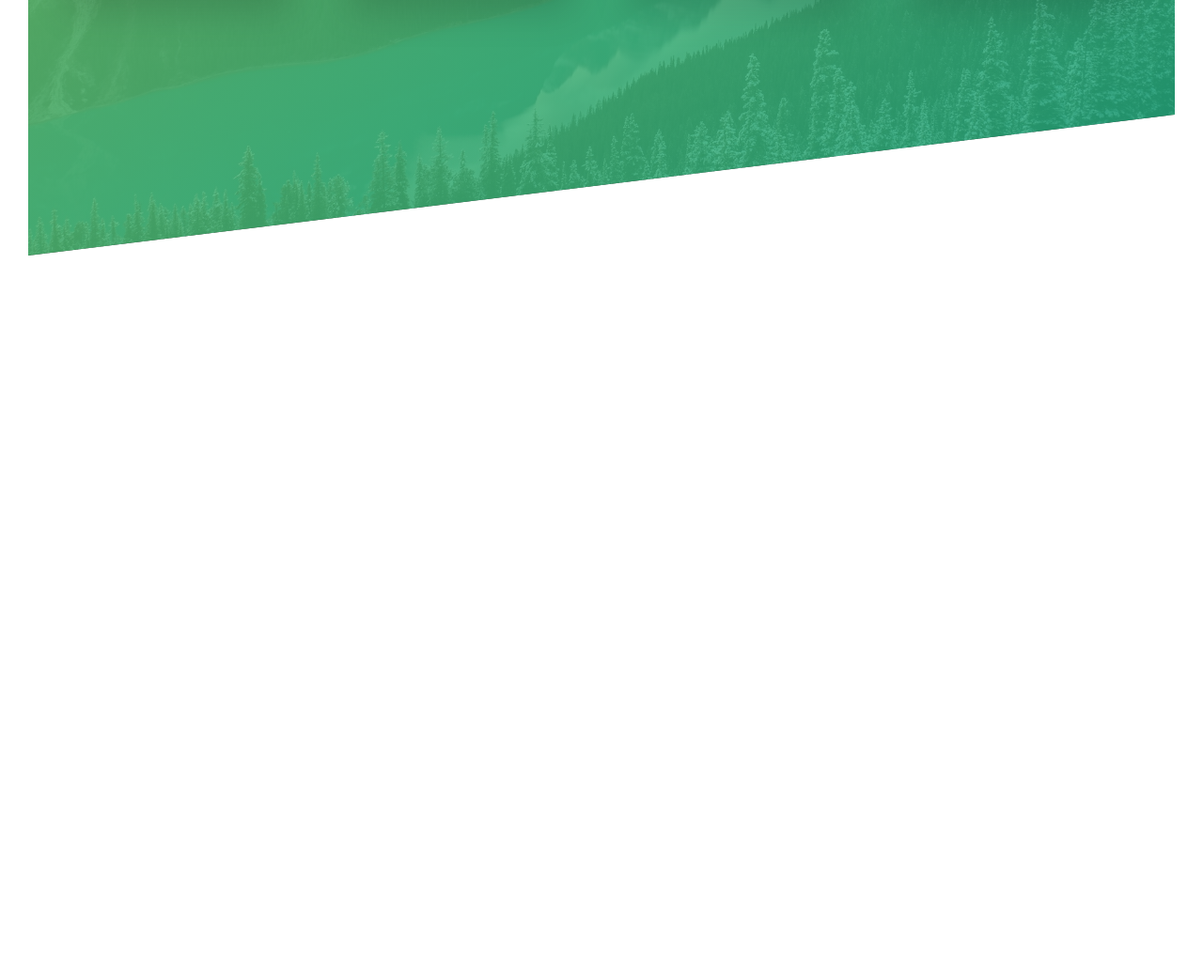
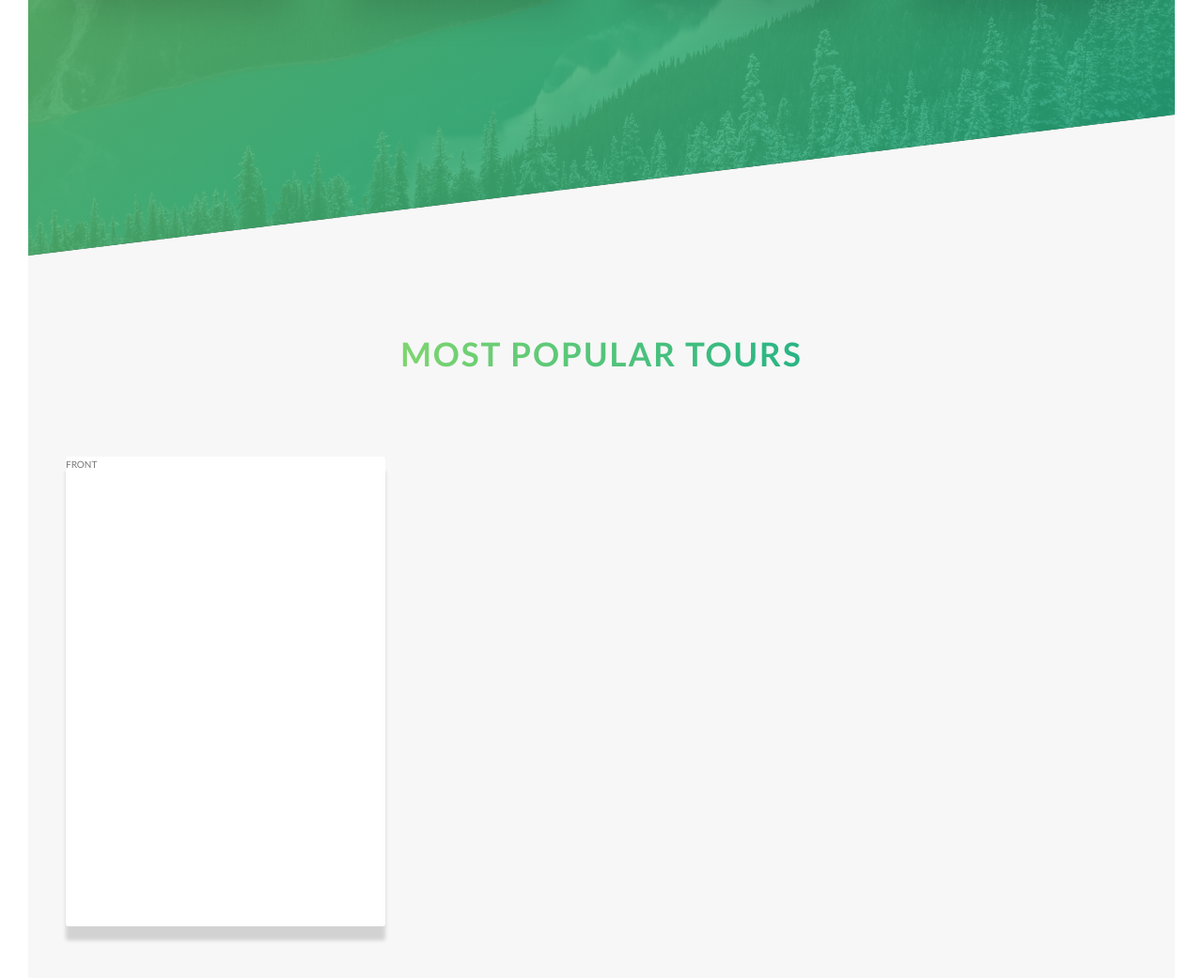
Before and after one commit to lauraenria/Natours-Project, a website: page index.html in a window 1280 px wide. Shown: the part 2014-3055 px from the top of the page at 94% size. Before the commit the page ends 2286 px from the top, so only its background shows below. Drawn offline with Linux system fonts and the light colour scheme.

Commit message:
build the Tours Section - Part 1 add card

```diff
--- a/index.html
+++ b/index.html
@@ -33,6 +33,7 @@
     </header>
     <!-- main -->
     <main>
+        <!-- about section -->
         <section class="section-about">
             <div class="u-center-text u-margin-bottom-big">
                 <h2 class="heading-secondary">
@@ -67,10 +68,10 @@
                 </div>
             </div>
         </section>
-
+        <!-- features section -->
         <section class="section-features">
-
             <div class="row">
+                <!-- world box -->
                 <div class="col-1-of-4">
                     <div class="feature-box">
                         <i class="feature-box__icon icon-basic-world"></i>
@@ -81,6 +82,7 @@
                         </p>
                     </div>
                 </div>
+                <!-- compass box -->
                 <div class="col-1-of-4">
                     <div class="feature-box">
                         <i class="feature-box__icon icon-basic-compass"></i>
@@ -91,6 +93,7 @@
                         </p>
                     </div>
                 </div>
+                <!-- map box -->
                 <div class="col-1-of-4">
                     <div class="feature-box">
                         <i class="feature-box__icon icon-basic-map"></i>
@@ -101,6 +104,7 @@
                         </p>
                     </div>
                 </div>
+                <!-- heart box -->
                 <div class="col-1-of-4">
                     <div class="feature-box">
                         <i class="feature-box__icon icon-basic-heart"></i>
@@ -113,7 +117,24 @@
                 </div>
             </div>
         </section>
+        <!-- most popular tours section -->
+        <section class="section-tours">
+            <div class="u-center-text u-margin-bottom-big">
+                <h2 class="heading-secondary">
+                    Most popular tours
+                </h2>
+            </div>
+            <div class="row">
+                <!-- card box -->
+                <div class="col-1-of-3">
+                    <div class="card">
+                        <div class="card__side card__side--front">FRONT</div>
+                        <div class="card__side card__side--back card__side--back-1">BACK</div>
+                    </div>
+                </div>
 
+            </div>
+        </section>
     </main>
     <!-- <section class="grid-test">
         <div class="row">
--- a/sass/abstracts/_variables.scss
+++ b/sass/abstracts/_variables.scss
@@ -2,6 +2,12 @@
 $color-primary:#55c57a;
 $color-primary-light:#7ed56f;
 $color-primary-dark:#28b485;
+
+$color-secondary-light: #ffb900;
+$color-secondary-dark: #ff7730;
+
+$color-tertiary-light: #2998ff;
+$color-tertiary-dark: #5643fa;
 
 $color-grey-light-1: #f7f7f7;
 $color-grey-light-2: #eee;
--- /dev/null
+++ b/sass/components/_card.scss
@@ -0,0 +1,101 @@
+.card {
+    -webkit-perspective: 150rem;
+    -moz-perspective: 150rem;
+    -o-perspective: 150rem;
+    perspective: 150rem;
+    position: relative;
+    height: 50rem;
+
+    &__side {
+        height: 50rem;
+        transition: all .8s ease-in-out;
+        position: absolute;
+        top: 0;
+        left: 0;
+        width: 100%;
+        backface-visibility: hidden;
+        border-radius: 3px;
+        box-shadow: 0 1.5rem 4px rgba($color-black, .15);
+
+
+        &--front {
+            background: $color-white;
+
+        }
+
+        &--back {
+            // this section is already flipped before the hover
+            transform: rotateY(180deg);
+
+            &-1 {
+                background-image: linear-gradient(to right bottom, $color-secondary-light, $color-secondary-dark);
+            }
+        }
+
+
+    }
+
+
+    &:hover &__side--front {
+        transform: rotateY(180deg);
+    }
+
+    // this section come back to the original position when we hover it
+    &:hover &__side--back {
+        transform: rotateY(0);
+    }
+
+
+
+}
+
+// .card {
+//     -webkit-perspective: 150rem;
+//     -moz-perspective: 150rem;
+//     -o-perspective: 150rem;
+//     perspective: 150rem;
+
+//     &__side {
+//         color: #fff;
+//         font-size: 10rem;
+//         height: 50rem;
+//         -webkit-transition: transform all .8s;
+//         -moz-transition: transform all .8s;
+//         -o-transition: transform all .8s;
+//         transition: all .8s;
+
+
+// &--front {
+//     background: orangered;
+
+// }
+
+// &--back {
+//     background: greenyellow;
+//     transform: rotateY(180deg);
+// }
+
+//     }
+
+//     // .card:hover .card__side--front{}
+//     &:hover &__side--front {
+//         -webkit-transform: rotateY(180deg);
+//         -moz-transform: rotateY(180deg);
+//         -o-transform: rotateY(180deg);
+//         transform: rotateY(180deg);
+//     }
+
+//     &:hover &__side--front {
+//         -webkit-transform: rotateY(0);
+//         -moz-transform: rotateY(0);
+//         -o-transform: rotateY(0);
+//         transform: rotateY(0);
+//     }
+
+//     &:hover &__side--back {
+//         -webkit-transform: rotateY(0);
+//         -moz-transform: rotateY(0);
+//         -o-transform: rotateY(0);
+//         transform: rotateY(0);
+//     }
+// }
--- a/sass/main.scss
+++ b/sass/main.scss
@@ -8,7 +8,9 @@
 @import "base/utilities";
 
 @import "components/button";
+@import "components/card";
 @import "components/composition";
+
 @import "components/feature-box";
 
 
--- a/sass/pages/_home.scss
+++ b/sass/pages/_home.scss
@@ -1,11 +1,10 @@
-
-
 .section-about {
     background-color: $color-grey-light-1;
     padding: 25rem 0;
     margin-top: -20vh;
 
 }
+
 // This will apply a background image to this container
 // apply transparent colors, and skew it
 .section-features {
@@ -18,9 +17,15 @@
     transform: skewY(-7deg);
     margin-top: -10rem;
 
-  // This will make our columns straight
-  // we apply the css rule directly to the children
-    & > * {
+    // This will make our columns straight
+    // we apply the css rule directly to the children
+    &>* {
         transform: skewY(7deg);
     }
 }
+
+.section-tours {
+    background-color: $color-grey-light-1;
+    padding: 25rem 0 50rem 0;
+    margin-top: -10rem;
+}
```
Also changed, not shown: README.md, css/style.css.
